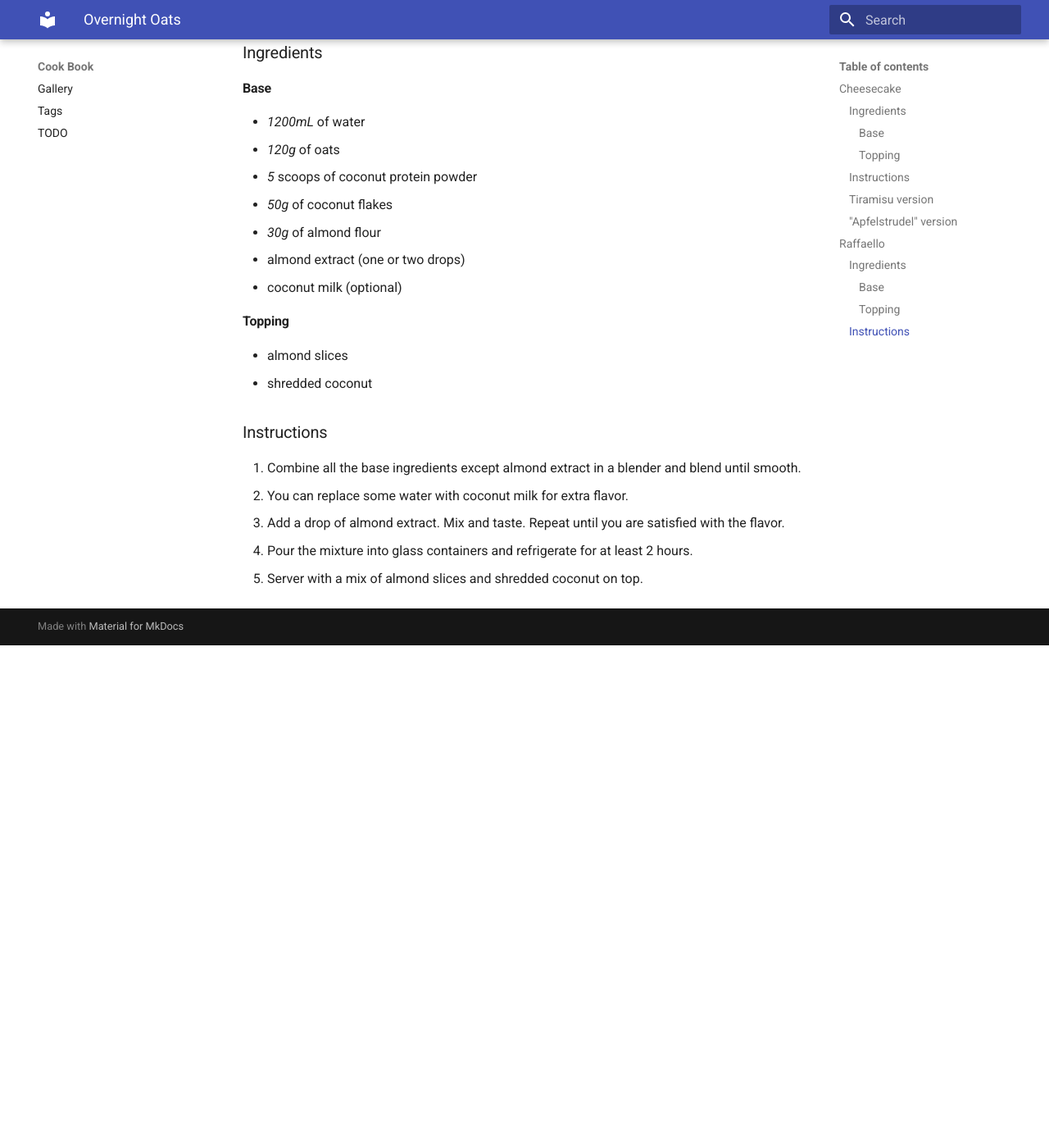
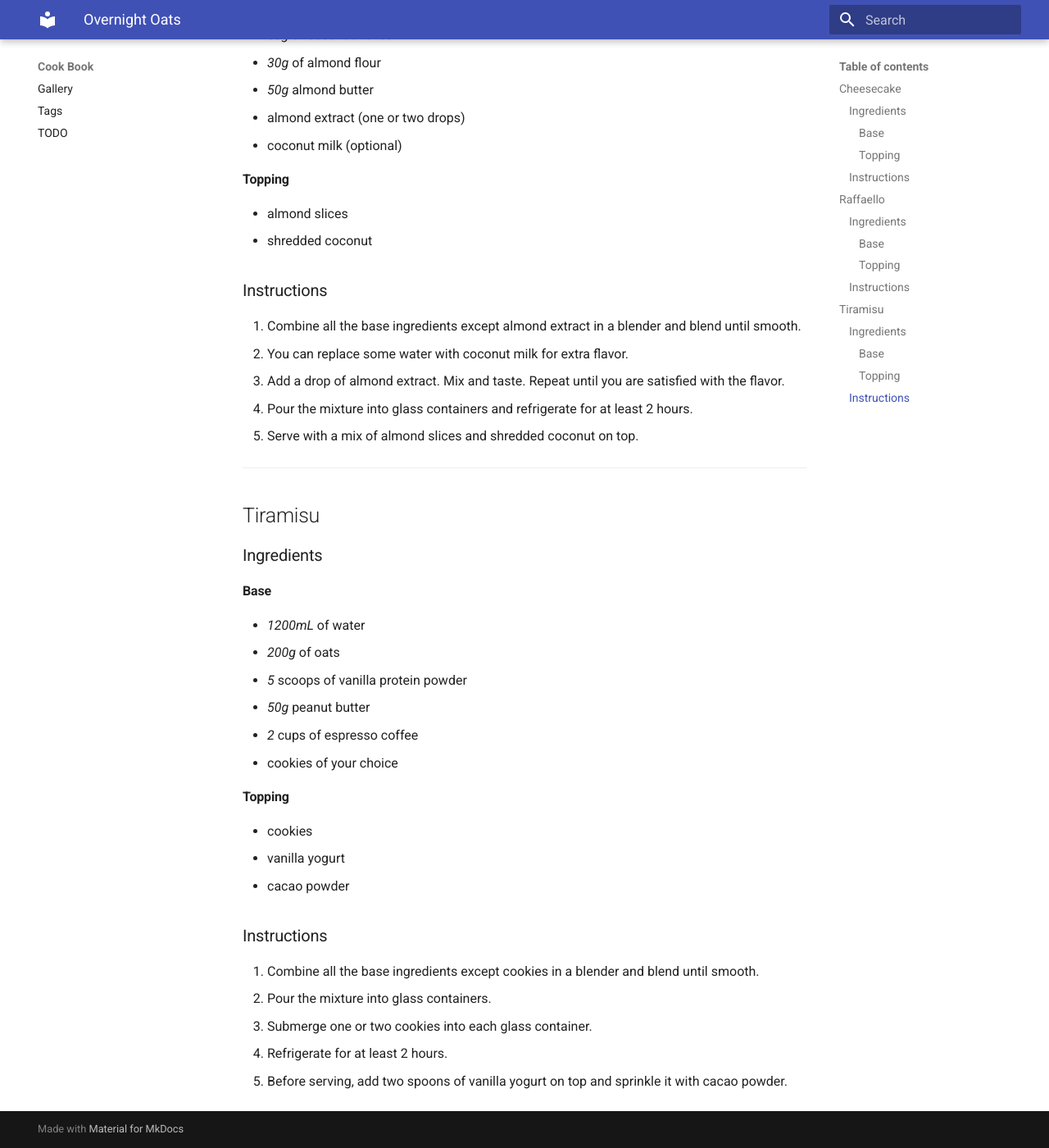
Before and after one commit to gr8jam/cook-book, an MkDocs documentation site: the page built from docs/recipes/overnight_oats/index.md, in a window 1280 px wide and 1400 px high, scrolled down 2518 px. Shown: the whole window at 82% size. Built offline with MkDocs 1.6.1 and Material for MkDocs 9.7.7, drawn with Linux system fonts in a browser that asks for light colours; emoji names are drawn with the system emoji font; before the commit the page ends 3305 px from its top, so only the background shows below that; some of the changed text lies outside the part shown.

Commit message:
add Tiramisu variation to overnight oats recipe and revise formatting and instructions

```diff
--- a/docs/recipes/overnight_oats/index.md
+++ b/docs/recipes/overnight_oats/index.md
@@ -13,6 +13,9 @@ tags:
 
 ---
 
+A collection of protein-packed overnight oats variations. Simply blend the ingredients, refrigerate, and wake up to a delicious ready-made breakfast.
+
+---
 
 ## Cheesecake
 
@@ -38,20 +41,8 @@ tags:
 
 1. Combine all the base ingredients in a blender and blend until smooth.
 2. Pour the mixture into glass containers and refrigerate for at least 2 hours.
-3. Before serving, prepare a marmelade mixture (two spoons marmalade one spoon water) and pour it on top.
+3. Before serving, prepare a marmalade mixture (two spoons marmalade one spoon water) and pour it on top.
 4. Finish with a mix of fresh strawberries/raspberries and crumbled cookies.
-
-### Tiramisu version
-
-- 1 cup of espresso coffee
-- 1 tsp cacao powder
-- 6 crumbled cookies
-
-### "Apfelstrudel" version
-
-- 1 grated apple
-- 6 tsp of cinnamon
-
 
 ## Raffaello
 
@@ -66,6 +57,7 @@ tags:
 - _5_ scoops of coconut protein powder
 - _50g_ of coconut flakes
 - _30g_ of almond flour
+- _50g_ almond butter
 - almond extract (one or two drops)
 - coconut milk (optional)
 
@@ -80,4 +72,40 @@ tags:
 2. You can replace some water with coconut milk for extra flavor.
 3. Add a drop of almond extract. Mix and taste. Repeat until you are satisfied with the flavor.
 4. Pour the mixture into glass containers and refrigerate for at least 2 hours.
-5. Server with a mix of almond slices and shredded coconut on top.
+5. Serve with a mix of almond slices and shredded coconut on top.
+
+---
+
+## Tiramisu
+
+[comment]: <> (Add picture)
+
+### Ingredients
+
+#### Base
+
+- _1200mL_ of water
+- _200g_ of oats
+- _5_ scoops of vanilla protein powder
+- _50g_ peanut butter
+- _2_ cups of espresso coffee
+- cookies of your choice
+
+#### Topping
+
+- cookies
+- vanilla yogurt
+- cacao powder
+
+### Instructions
+
+1. Combine all the base ingredients except cookies in a blender and blend until smooth.
+2. Pour the mixture into glass containers.
+3. Submerge one or two cookies into each glass container.
+4. Refrigerate for at least 2 hours.
+5. Before serving, add two spoons of vanilla yogurt on top and sprinkle it with cacao powder.
+
+
+[comment]: <> (Add "Apfelstrudel" version - grated apple, cinnamon, walnuts)
+[comment]: <> (Add "Lemon Tart" version)
+[comment]: <> (Add "Ferrero Rocher" version)
```
